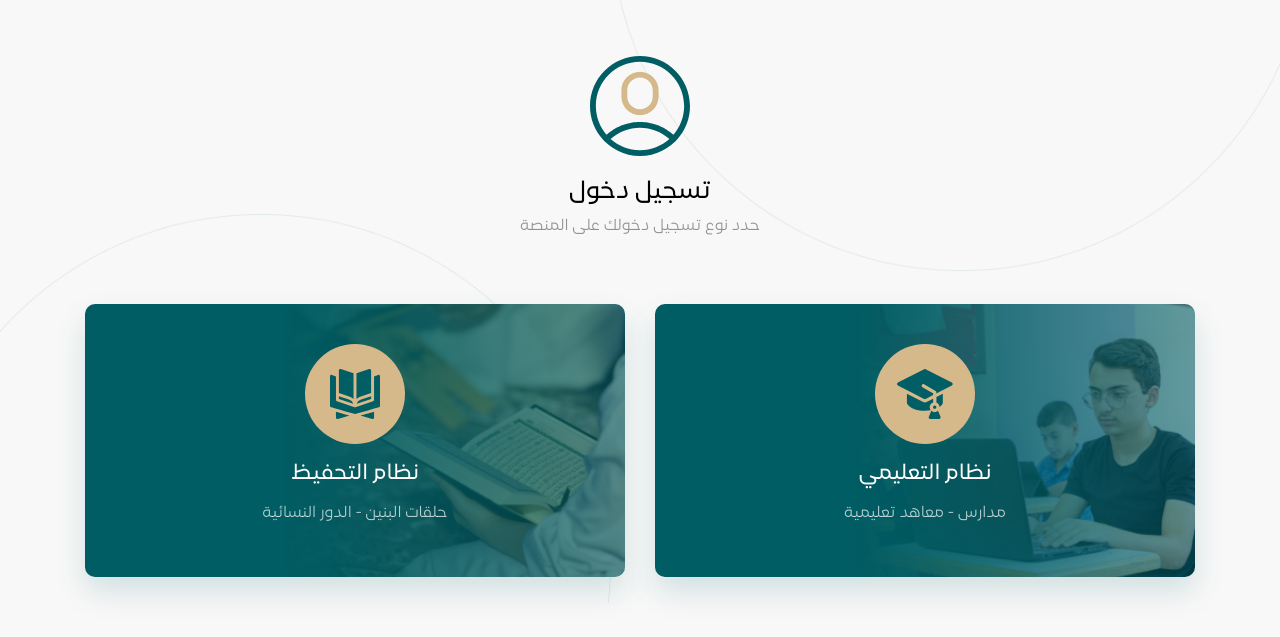
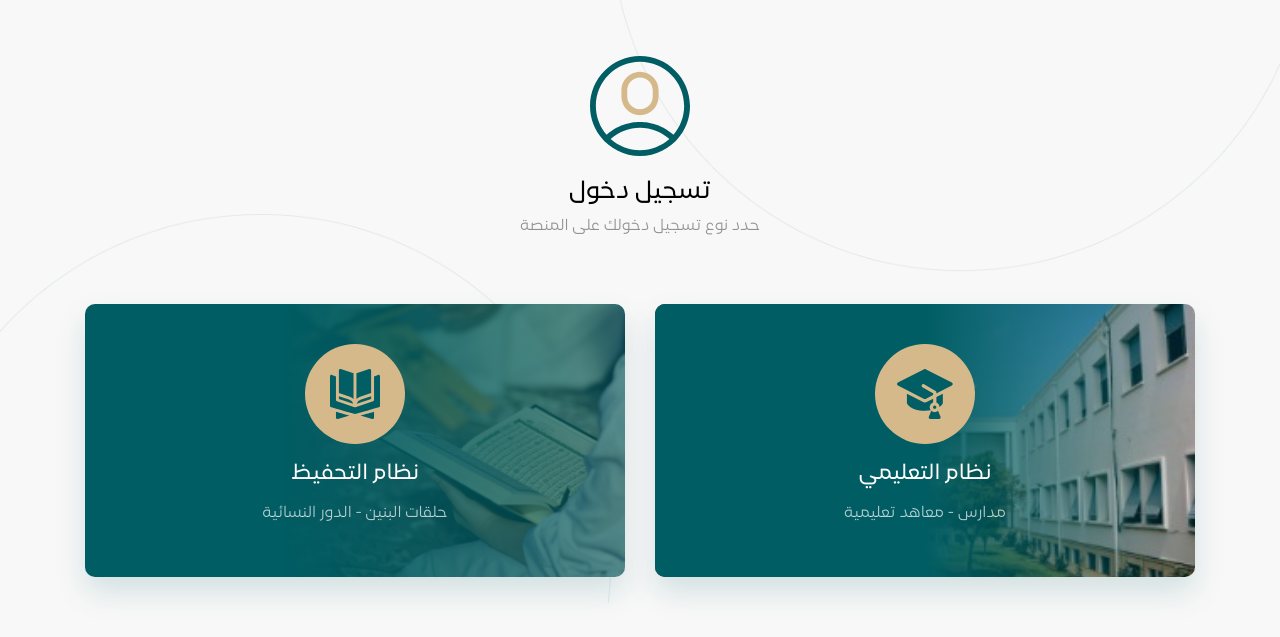
Before and after one commit to misaraadel/education_system, a plain HTML site: page login.html in a window 1280 px wide. Shown: the part 117-754 px from the top of the page. Drawn offline with Linux system fonts and the light colour scheme.

Commit message:
edit login page

```diff
--- a/assets/css/_login.scss
+++ b/assets/css/_login.scss
@@ -74,6 +74,26 @@
     align-items: center;
     align-content: center;
     transition: all .2s linear;
+
+    &.eduction-box {
+      background-color: transparent !important;
+      background-size: cover;
+      background-position: center;
+      position: relative;
+      z-index: 9;
+      overflow: hidden;
+
+      &::after {
+        content: '';
+        position: absolute;
+        width: 100%;
+        height: 100%;
+        background: linear-gradient(90deg, #005D63, #005D63, transparent);
+        top: 0;
+        left: 0;
+        z-index: -1;
+      }
+    }
 
     .image-content {
       width: 100px;
--- a/login.html
+++ b/login.html
@@ -40,7 +40,7 @@
 
           <div class="row">
             <div class="col-lg-6 col-12 mb-3">
-              <a href="edication-login.html" class="box" style="background-image: url('assets/images/login/eduction_pattern.png');">
+              <a href="edication-login.html" class="box eduction-box" style="background-image: url('assets/images/login/eduction_pattern.jpeg');">
                 <div class="image-content">
                   <img src="assets/images/login/education.svg" alt="">
                 </div>
```
Also changed, not shown: assets/css/style.css, assets/images/login/eduction_pattern.jpeg (added), 1 other file.
